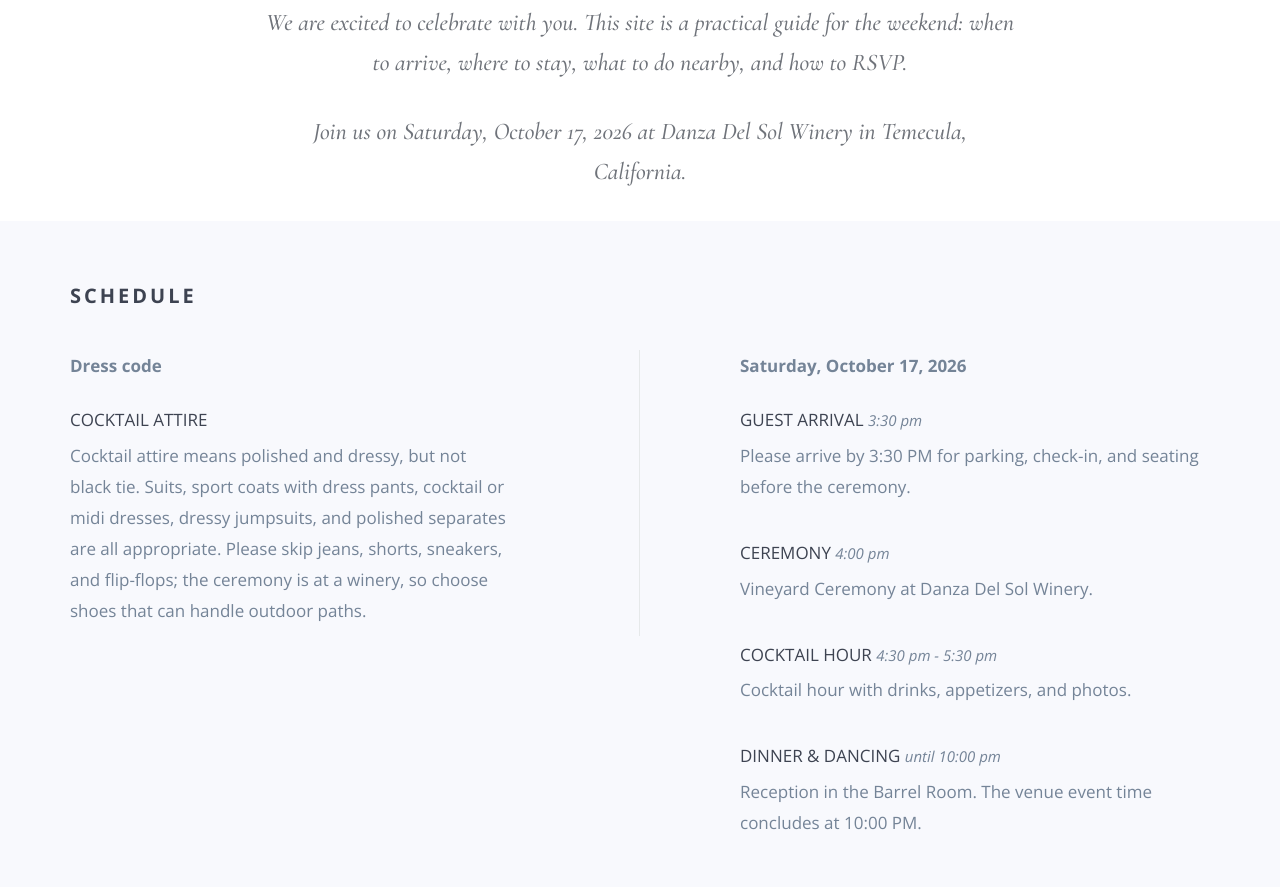
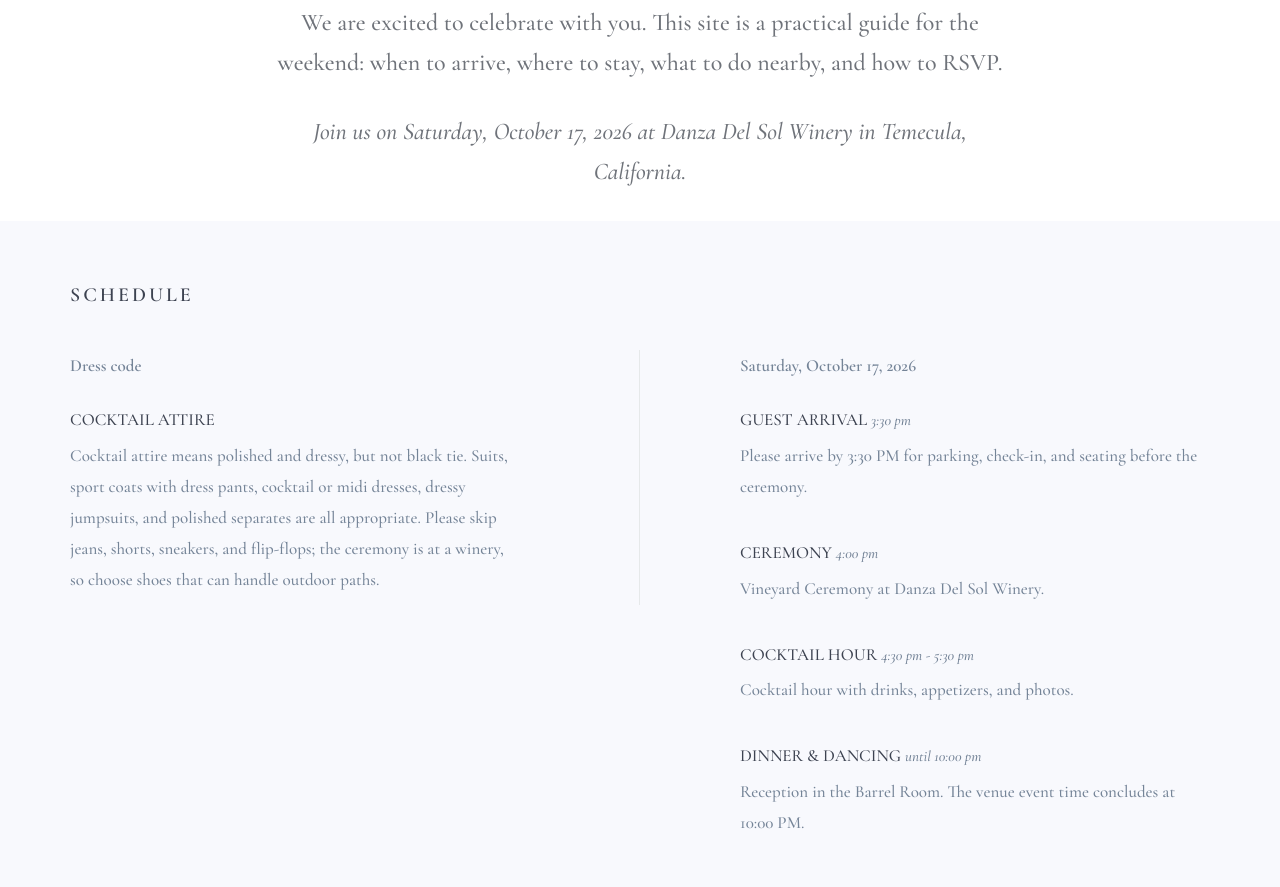
Before and after one commit to hamahitoh/wedding, a website: page index.html in a window 1280 px wide. Shown: the part 913-1800 px from the top of the page. Drawn offline with nearby package versions, Linux system fonts and the light colour scheme; no server answers.

Commit message:
Use Cormorant text from schedule down

```diff
--- a/css/custom.css
+++ b/css/custom.css
@@ -1,4 +1,4 @@
-@import url("https://fonts.googleapis.com/css2?family=Cormorant+Garamond:ital,wght@1,500;1,600&family=Great+Vibes&display=swap");
+@import url("https://fonts.googleapis.com/css2?family=Cormorant+Garamond:ital,wght@0,500;0,600;1,500;1,600&family=Great+Vibes&display=swap");
 
 .site-logo-text {
     display: inline-block;
@@ -155,6 +155,16 @@
 
 .events .time {
     font-size: 15px;
+}
+
+#events,
+#instagram,
+#eng-pics,
+#map,
+#rsvp,
+footer {
+    font-family: "Cormorant Garamond", Merriweather, Georgia, serif;
+    font-weight: 500;
 }
 
 .events .dress-code-block {
--- a/index.html
+++ b/index.html
@@ -57,7 +57,7 @@
     <link rel="stylesheet" href="css/flexslider.css">
     <link rel="stylesheet" href="css/styles.min.css">
     <link rel="stylesheet" href="css/queries.css">
-    <link rel="stylesheet" href="css/custom.css?v=20260606-5">
+    <link rel="stylesheet" href="css/custom.css?v=20260606-6">
     <link rel="stylesheet" href="https://cdnjs.cloudflare.com/ajax/libs/animate.css/3.7.2/animate.min.css">
     <link rel="stylesheet" href="https://cdnjs.cloudflare.com/ajax/libs/font-awesome/4.7.0/css/font-awesome.min.css">
     <script src="js/vendor/modernizr-2.8.3-respond-1.4.2.min.js"></script>
```
